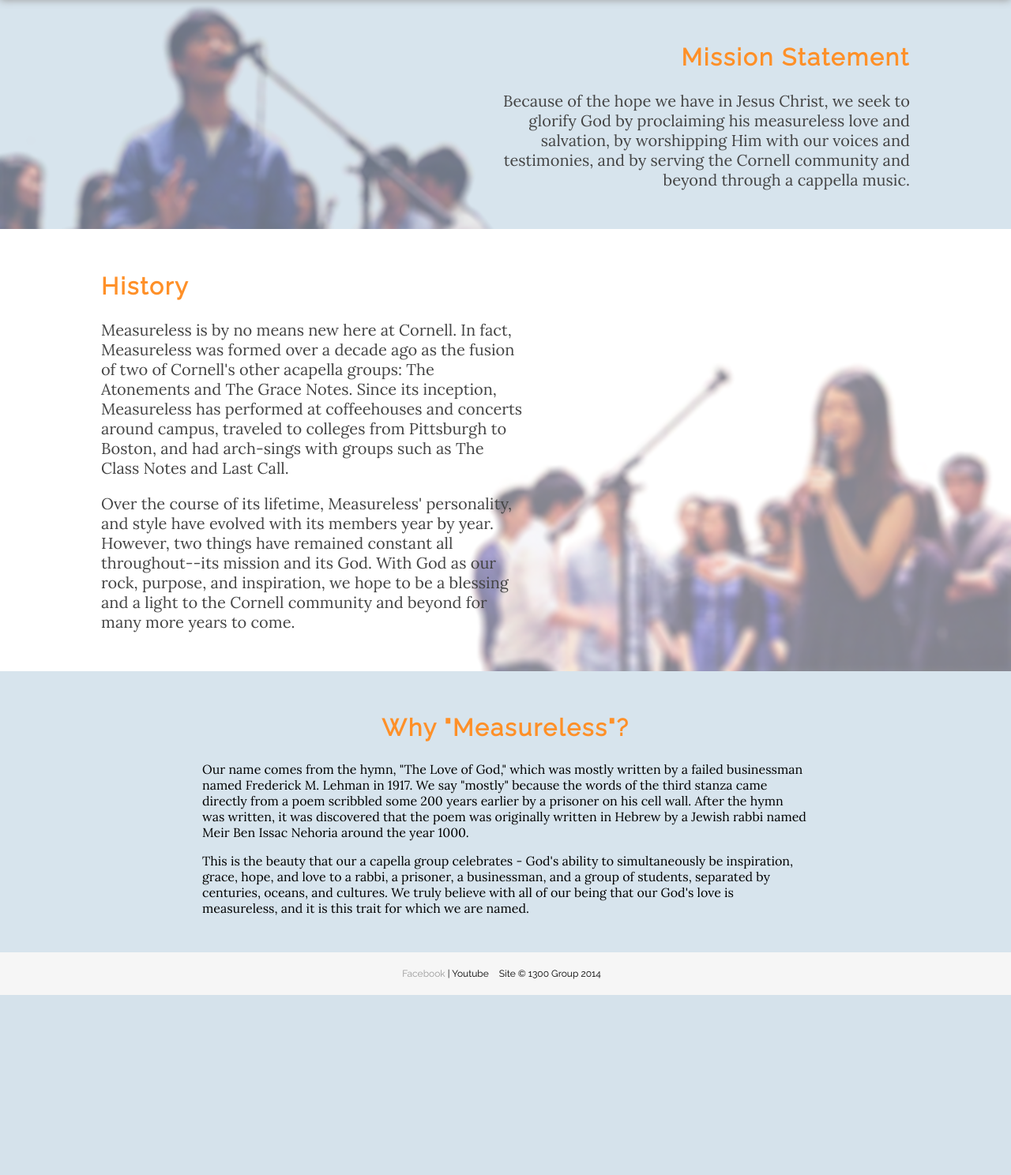
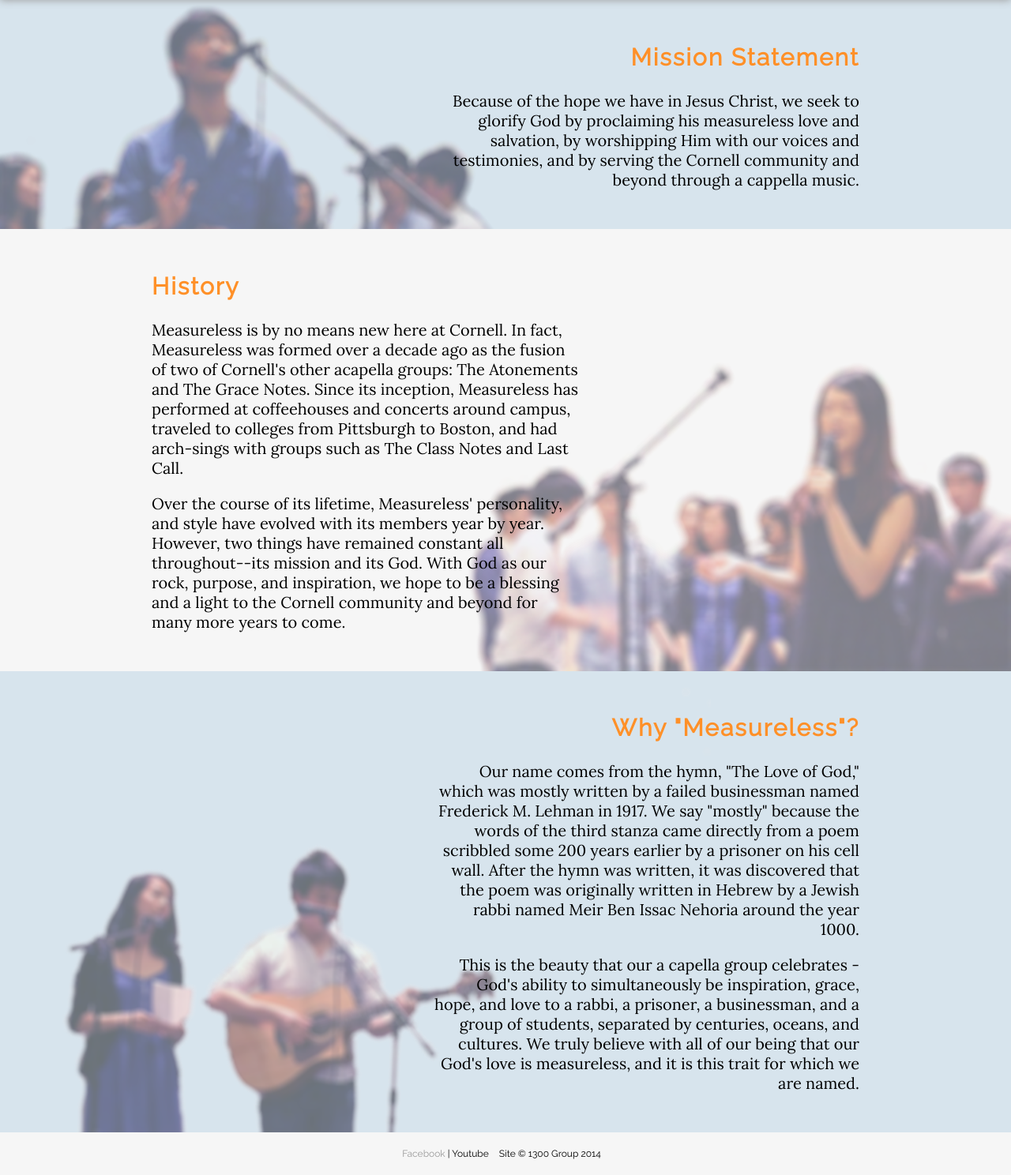
Before and after one commit to apokellypse/Measureless-Website, a PHP site: page /about.php in a window 1280 px wide. Shown: the part 100-1588 px from the top of the page at 79% size. Before the commit the page ends 1360 px from the top, so only its background shows below. Run offline with PHP 8.4, Linux system fonts and the light colour scheme; some web fonts are replaced.

Commit message:
final about page

```diff
--- a/css/main2.css
+++ b/css/main2.css
@@ -80,6 +80,8 @@ h2 {
     color:#ff9028;
     letter-spacing: 2px;
     font-size: 30px;
+
+
 }
 
 h4 {
@@ -122,6 +124,7 @@ body {
     min-height: 200px;
     font-family: Lora;
     background-color: white;
+    font-size: 20px;
 
 }
 
@@ -165,6 +168,11 @@ img {width: 150px;
     clear: right;
     border: 3px solid;
     border-color: #000000}
+/*     _    ____   ___  _   _ _____
+   / \  | __ ) / _ \| | | |_   _|
+  / _ \ |  _ \| | | | | | | | |
+ / ___ \| |_) | |_| | |_| | | |
+/_/   \_\____/ \___/ \___/  |_|  */
 
 
 /*__  __          _ _
@@ -213,33 +221,44 @@ hr {
 
 #mission {
     background: #D7E4ED url("../img/contentbg1.png") no-repeat bottom left;
-    padding-right: 10%;
+    padding-right: 15%;
 }
 #mission h2 {
     text-align: right;
 }
 #mission p {
     text-align: right;
-    padding-left: 40%;
-    font-size: 20px;
-    color: #444;
+    padding-left: 35%;
 }
 
 #history {
-    background: white url("../img/contentbg2.png") no-repeat bottom right;
-        padding-left: 10%;
+    padding-left: 15%;
+    background: url("../img/contentbg2.png") no-repeat bottom right; -moz-linear-gradient(top,  rgba(0,0,0,0) 0%, rgba(0,0,0,0) 77%, rgba(0,0,0,0.07) 100%); /* FF3.6+ */
+    background: url("../img/contentbg2.png") no-repeat bottom right; -webkit-gradient(linear, left top, left bottom, color-stop(0%,rgba(0,0,0,0)), color-stop(77%,rgba(0,0,0,0)), color-stop(100%,rgba(0,0,0,0.07))); /* Chrome,Safari4+ */
+    background: url("../img/contentbg2.png") no-repeat bottom right; -webkit-linear-gradient(top,  rgba(0,0,0,0) 0%,rgba(0,0,0,0) 77%,rgba(0,0,0,0.07) 100%); /* Chrome10+,Safari5.1+ */
+    background: url("../img/contentbg2.png") no-repeat bottom right; -o-linear-gradient(top,  rgba(0,0,0,0) 0%,rgba(0,0,0,0) 77%,rgba(0,0,0,0.07) 100%); /* Opera 11.10+ */
+    background: url("../img/contentbg2.png") no-repeat bottom right; -ms-linear-gradient(top,  rgba(0,0,0,0) 0%,rgba(0,0,0,0) 77%,rgba(0,0,0,0.07) 100%); /* IE10+ */
+    background: url("../img/contentbg2.png") no-repeat bottom right; linear-gradient(to bottom,  rgba(0,0,0,0) 0%,rgba(0,0,0,0) 77%,rgba(0,0,0,0.07) 100%); /* W3C */
+    filter: progid:DXImageTransform.Microsoft.gradient( startColorstr='#00000000', endColorstr='#12000000',GradientType=0 ); /* IE6-9 */
 }
 #history h2 {
     text-align: left;
 }
 #history p {
     text-align: left;
-    padding-right: 40%;
-
-    font-size: 20px;
-    color: #444;
+    padding-right: 35%;
 }
-
+#why {
+    background: #D7E4ED url("../img/contentbg3.png") no-repeat bottom left;
+    padding-right: 15%;
+}
+#why h2 {
+    text-align: right;
+}
+#why p {
+    text-align: right;
+    padding-left: 35%;
+}
 /*
  _____           _
 |  ___|__   ___ | |_ ___ _ __
--- a/meta.php
+++ b/meta.php
@@ -8,7 +8,7 @@ echo '<meta charset="utf-8">
 	'<link rel="icon" type="image/ico" href="">'.
 	//this is for stylesheets
     '<link href="http://fonts.googleapis.com/css?family=Lora" rel="stylesheet" type="text/css">'.
-    '<link href="http://fonts.googleapis.com/css?family=Raleway:400,300,200" rel="stylesheet" type="text/css">'.
+    '<link href="http://fonts.googleapis.com/css?family=Raleway:400,300" rel="stylesheet" type="text/css">'.
 	'<link rel="stylesheet" href="css/main2.css">'.
     '<link rel="stylesheet" href="css/blueimp-gallery.min.css">'.
 	//this is for scripts
```
Also changed, not shown: img/contentbg3.png (added).
